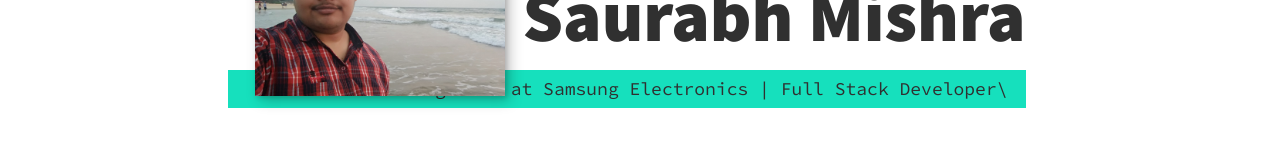
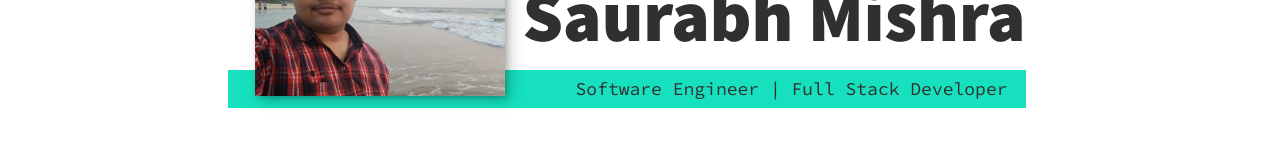
Before and after one commit to skmprohunt/saurabh-mishra, a plain HTML site: page index.html in a window 1280 px wide. Shown: the part 236-396 px from the top of the page. Drawn offline with nearby package versions, Linux system fonts and the light colour scheme.

Commit message:
Update index.html

```diff
--- a/index.html
+++ b/index.html
@@ -36,7 +36,7 @@
         <h1 class="section__title section__title--intro">
             Hi, I am <strong>Saurabh Mishra</strong>
         </h1>
-        <p class="section__subtitle section__subtitle--intro">Software Engineer at Samsung Electronics | Full Stack Developer\</p>
+        <p class="section__subtitle section__subtitle--intro">Software Engineer | Full Stack Developer</p>
         <img src="img/IMG_20190131_182358.jpg" alt="Pic of Saurabh" class="intro__img">
     </section>
 
```
